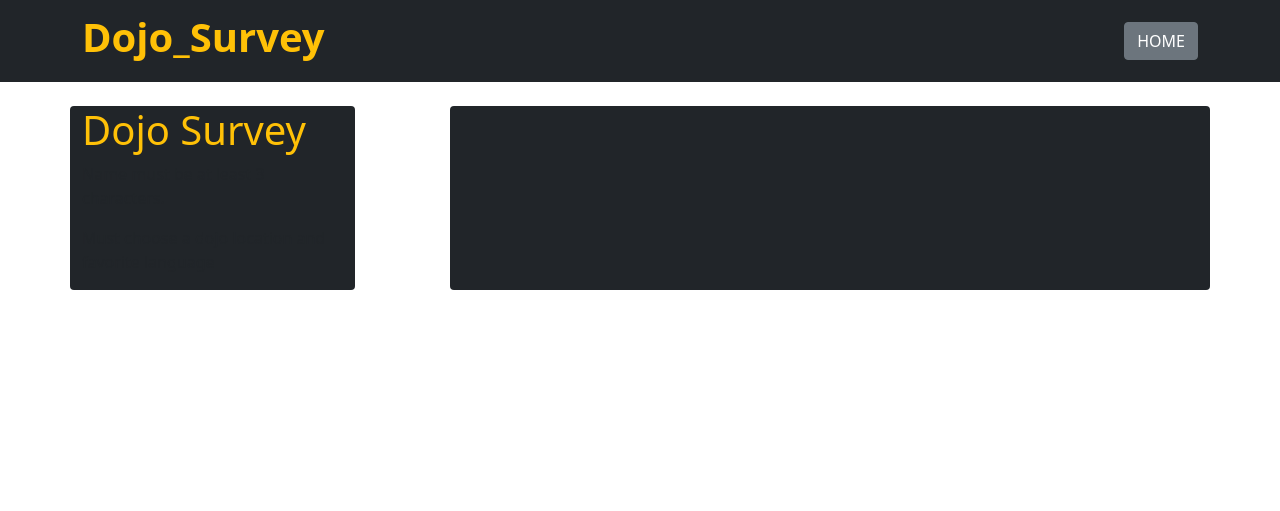
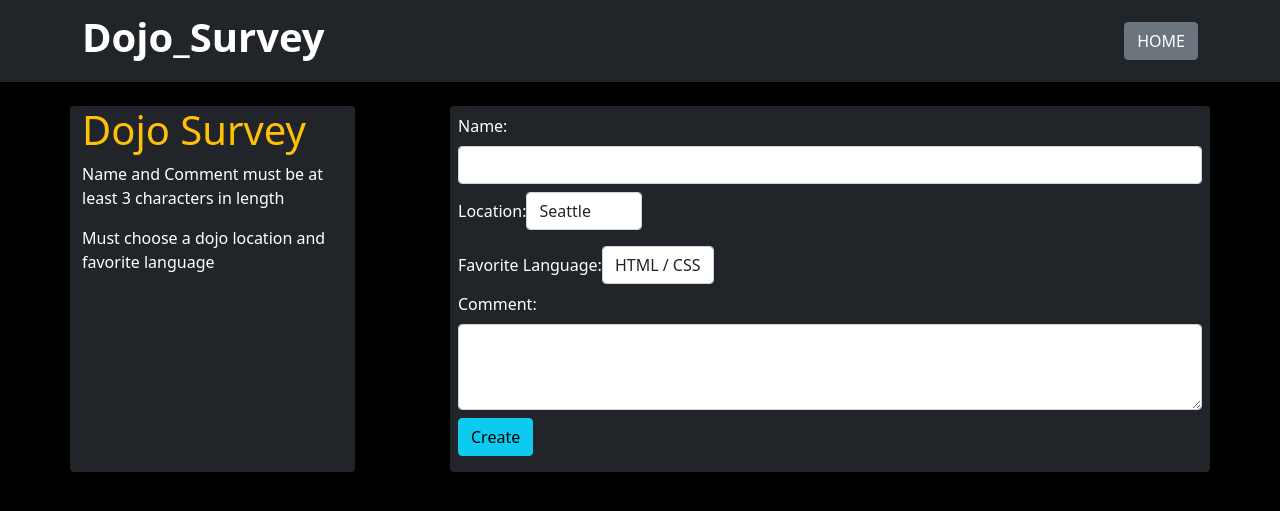
Before and after one commit to vircabading/coding_dojo_python_stack_flask_mysql_validation_dojo_survey, a Flask app: page / in a window 1280 px wide. Shown: the top 511 px of the page. Run offline with Flask 2, Linux system fonts and the light colour scheme.

Commit message:
addd flash error messages

```diff
--- a/flask_app/controllers/users_controller.py
+++ b/flask_app/controllers/users_controller.py
@@ -10,24 +10,33 @@ from flask_app.models import users_model
 # //// SHOW /////////////////////////////////////
 
 @app.route('/')                                                         # Main Page
-def index():
+def root():
     print("******** in index *******************")
     return render_template("index.html")
 
 
 # //// CREATE ////////////////////////////////////
 
-# @app.route('/users/new/post', methods=['POST'])                         # Retrieve the input values from create form
-# def users_new_post():
-#     print("**** In Users New Post Retrieval **************")
-#     data = {                                                            # Create Data Dictionary from values in form
-#         'first_name': request.form['first_name'],
-#         'last_name': request.form['last_name'],
-#         'email': request.form['email']
-#     }
-#     print(data)
-#     users_class.Users.save(data)                                        # Insert data retrieved into users database
-#     return redirect("/users")
+@app.route('/post', methods=['POST'])                         # Retrieve the input values from create form
+def post():
+    print("**** In / Post Retrieval **************")
+    data = {                                                            # Create Data Dictionary from values in form
+        'name': request.form['name'],
+        'location': request.form['location'],
+        'comment' : request.form['comment'],
+        'fav_language': request.form['fav_language']
+    }
+    print(data)
+
+    if not users_model.Users.validate_user_create_data(data):
+        return redirect("/")
+
+    id = users_model.Users.create(data)                                 # Insert User in to database
+    data['id'] = id                                                     # Memorize ID of created User
+
+    user = users_model.Users.get_one(data)                              # get an instance of the created user
+    ("Newly created user instance: ", user)
+    return render_template("user_show.html", user = user)
 
 # //// RETRIEVE ////////////////////////////////////
 
--- a/flask_app/models/users_model.py
+++ b/flask_app/models/users_model.py
@@ -1,5 +1,6 @@
 # import the function that will return an instance of a connection ////////
 from flask_app.config.mysqlconnection import connectToMySQL
+from flask import flash
 
 TARGETDATABASE = 'dojo_survey_db'                                                # Designates the database we are using
 TABLENAME = "users"                                                     # Designates the table we are using
@@ -11,16 +12,33 @@ class Users:
         self.name = data['name']
         self.location = data['location']
         self.fav_language = data['fav_language']
+        self.comment = data['comment']
         self.created_at = data['created_at']
         self.updated_at = data['updated_at']
+
+    # //// FLASH ///////////////////////////////////////////////////////////
+
+    @staticmethod
+    def validate_user_create_data(data:dict):
+        is_valid = True
+        if len(data['name']) < 3:
+            flash("Name must be at least 3 characters in length","error_user_name")
+            is_valid = False
+        if len( data['comment'] ) < 3:
+            flash("Comment must ve at least 3 characters in length","error_user_comment")
+            is_valid = False
+        elif len( data['comment'] ) > 255:
+            flash("Comment must be < 255 characters in length", "error_user_comment")
+            is_valid = False
+        return is_valid
 
     # //// CREATE //////////////////////////////////////////////////////////
 
     # **** Insert One Method ***********************************************
     # @returns ID of created user
     @classmethod
-    def save(cls, data ):
-        query = "INSERT INTO " + TABLENAME +" ( first_name , last_name , email) VALUES ( %(first_name)s , %(last_name)s , %(email)s );"
+    def create(cls, data ):
+        query = "INSERT INTO " + TABLENAME +" ( name, location , fav_language , comment) VALUES ( %(name)s , %(location)s , %(fav_language)s, %(comment)s );"
         # data is a dictionary that will be passed into the save method from server.py
         return connectToMySQL(TARGETDATABASE).query_db( query, data )
 
--- a/flask_app/static/css/style.css
+++ b/flask_app/static/css/style.css
@@ -0,0 +1,11 @@
+body {
+    background-color: black;
+}
+
+* {
+    color: white;
+}
+
+select>option {
+    color: black;
+}
--- a/flask_app/templates/index.html
+++ b/flask_app/templates/index.html
@@ -28,12 +28,12 @@
     <div class="container mt-4">
       <div class="row">
         <!-- //// LEFT COLUMN //////////////////////////////////// -->
-        <div class="left-column col-3 bg-dark rounded">
+        <div class="col-3 bg-dark rounded">
           <h1 class="text-warning">
             Dojo Survey
           </h1>
           <p>
-            Name must be at least 3 characters.
+            Name and Comment must be at least 3 characters in length
           </p>
           <p>
             Must choose a dojo location and favorite language
@@ -44,8 +44,50 @@
           <!-- GUTTER -->
         </div>
         <!-- //// RIGHT COLUMN /////////////////////////////////// -->
-        <div class="right-column col-8 bg-dark rounded">
-
+        <div class="col-8 bg-dark rounded p-2">
+          <form action='/post' method='post'>
+            <div class="form-group mb-2">
+              <label class="form-label" for="name">Name:</label>
+              <input class="form-control" type="text" id="name" name="name">
+              {% for message in get_flashed_messages(category_filter='error_user_name')  %}   <!-- Displays any existing User Name Error Messages-->
+                <p class="alert alert-danger">
+                  {{ message }}
+                </p>
+              {% endfor %}
+            </div>
+            <div class="form-group  mb-2">
+              <label class="form-label" for="location">Location:<label>
+                <select class="form-control" id="location" name="location">
+                  <option value="Seattle">Seattle</option>
+                  <option value="San Jose">San Jose</option>
+                  <option value="Los Angeles">Los Angeles</option>
+                  <option value="Chicago">Chicago</option>
+                  <option value="Dallas">Dallas</option>
+                  <option value="New York">New York</option>
+                </select>
+            </div>
+            <div class="form-group mb-2">
+              <label for="fav_language">Favorite Language:<label>
+                <select class="form-control" id="fav_language" name="fav_language">
+                  <option value="HTML/CSS">HTML / CSS</option>
+                  <option value="Javascript">Javascript</option>
+                  <option value="Python">Python</option>
+                  <option value="JAVA">JAVA</option>
+                  <option value="C++">C++</option>
+                  <option value="C#">C#</option>
+                </select>
+            </div>
+            <div class="form-group mb-2">
+              <label class="form-label" for="comment">Comment:</label>
+              <textarea class="form-control" name="comment" id="comment" rows="3"></textarea>
+              {% for message in get_flashed_messages(category_filter='error_user_comment')  %}   <!-- Displays any existing User Comment Error Messages-->
+                <p class="alert alert-danger">
+                  {{ message }}
+                </p>
+              {% endfor %}
+            </div>
+            <input class="btn btn-info mb-2" type="submit" value="Create">
+          </form>
         </div>
       </div>
     </div>
```
Also changed, not shown: flask_app/templates/user_show.html (added, +63 -0 lines).
